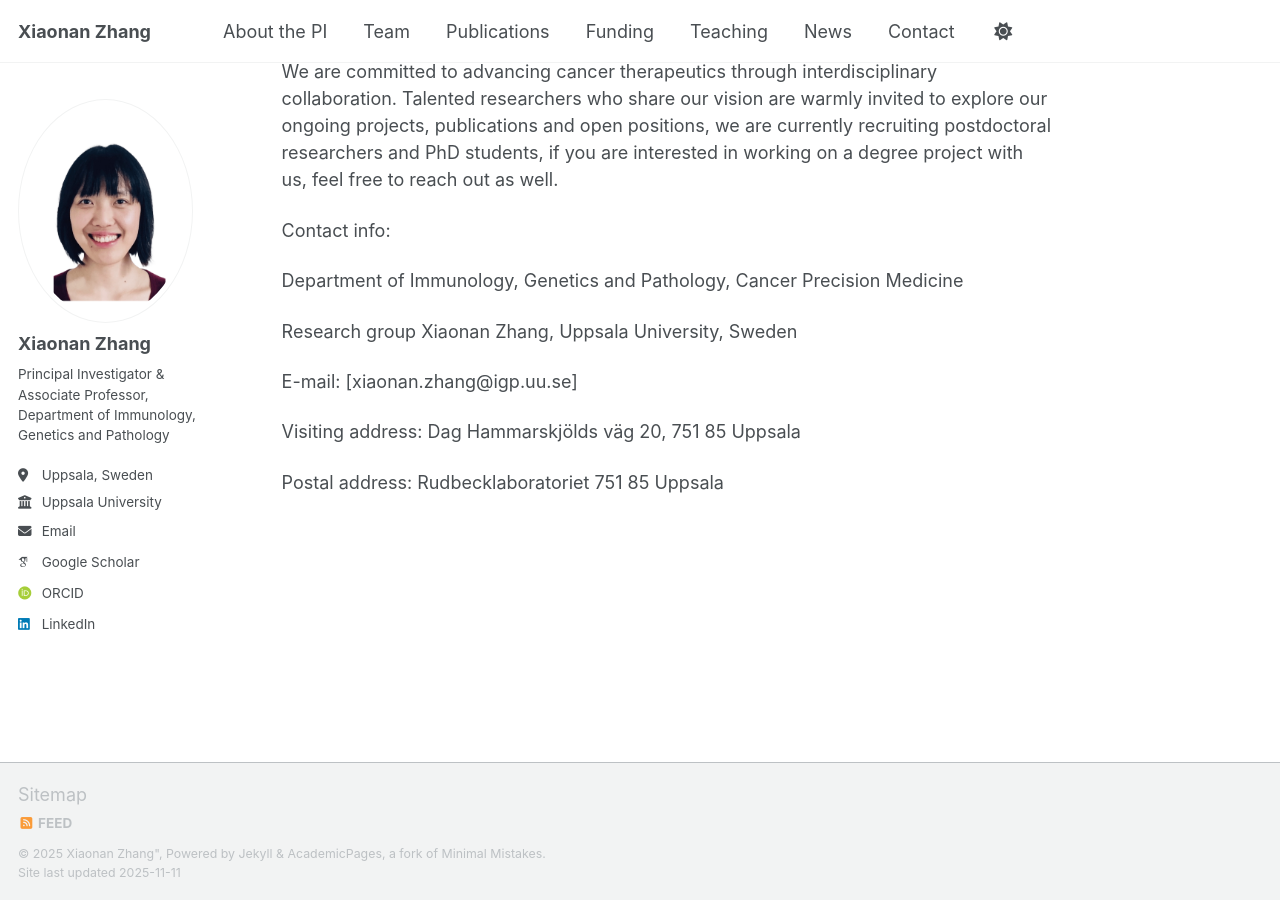
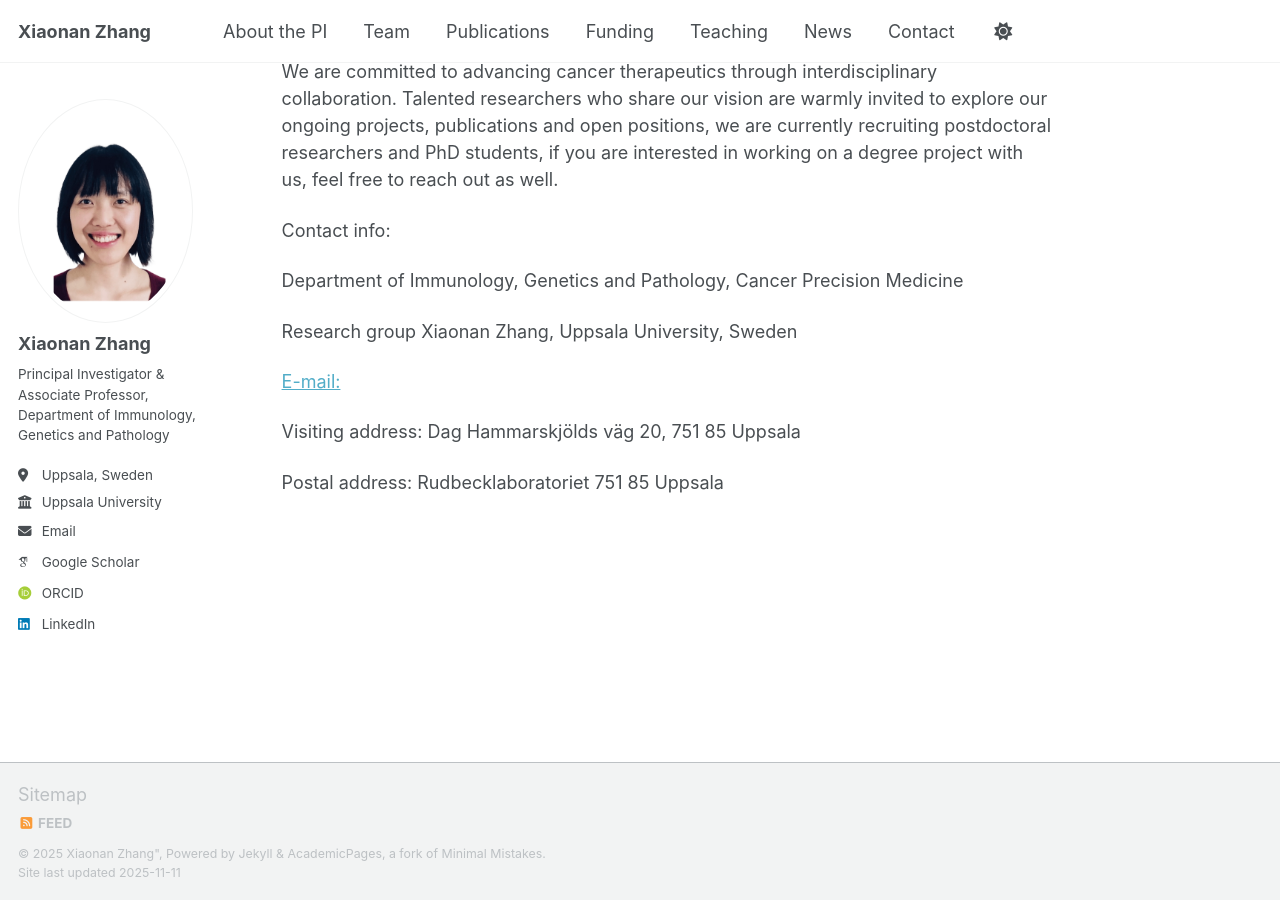
Before and after one commit to Xiaonanzhanglab/XLab, a Jekyll site: the page built from _pages/about.md, in a window 1280 px wide and 900 px high, scrolled down 774 px. Built offline with Jekyll 4.4.1, drawn with Linux system fonts in a browser that asks for light colours; some web fonts are replaced; a script that is not in the unit is left out.

Commit message:
Update about.md

```diff
--- a/_pages/about.md
+++ b/_pages/about.md
@@ -21,8 +21,7 @@ Department of Immunology, Genetics and Pathology, Cancer Precision Medicine
 
 Research group Xiaonan Zhang, Uppsala University, Sweden
 
-E-mail:
-[xiaonan.zhang@igp.uu.se]
+[E-mail:](xiaonan.zhang@igp.uu.se)
 
 Visiting address:
 Dag Hammarskjölds väg 20,
```
